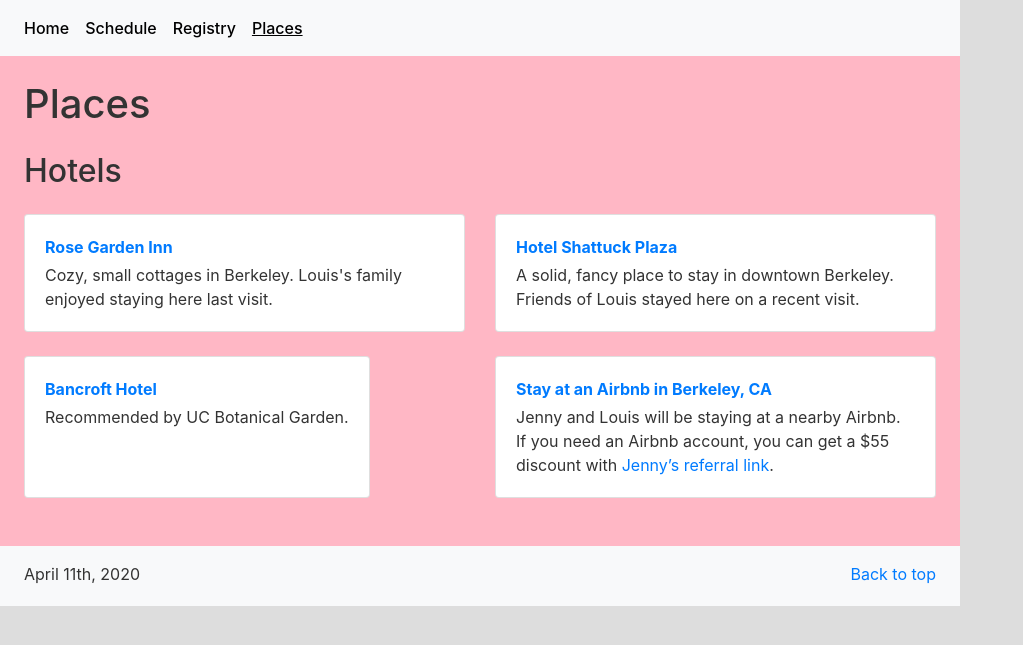
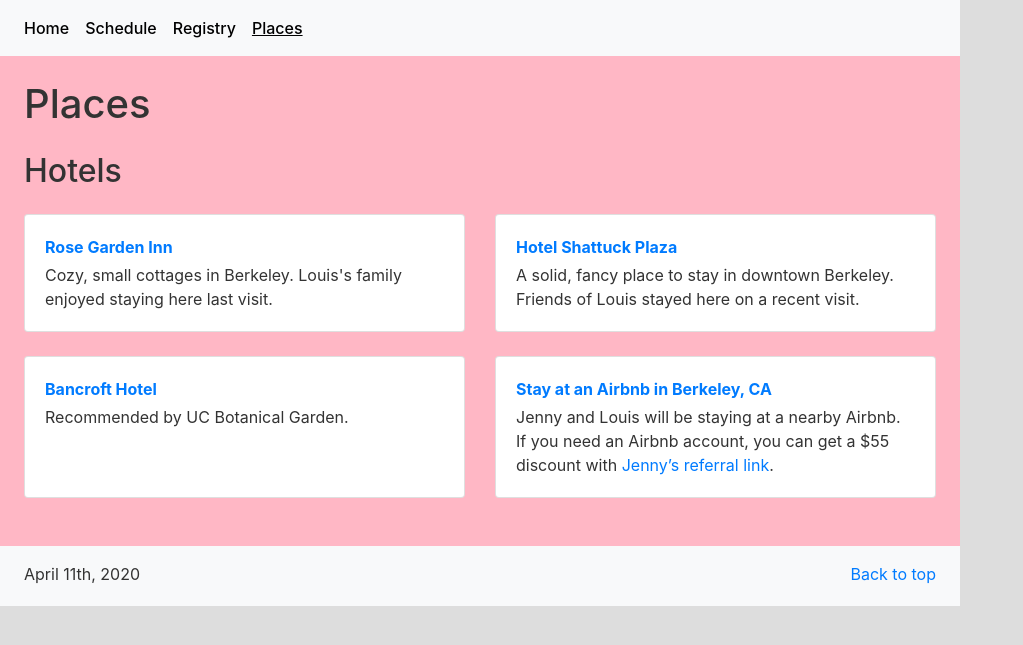
Before and after one commit to louisrawlins/jz-louis.com, a Jekyll site: the page built from places.html, in a window 1280 px wide. Shown: the top 645 px of the page, without its empty margins (0-1023 px from the left). Built offline with Jekyll 4.4.1, drawn with Linux system fonts in a browser that asks for light colours.

Commit message:
finishing card layout

```diff
--- a/places.html
+++ b/places.html
@@ -39,7 +39,7 @@
 
     <div class="row">
       <div class="col-sm-6 d-flex">
-        <div class="card h-80 border-muted mb-4">
+        <div class="card w-100 h-80 border-muted mb-4">
           <div class="card-body">
             <div class="font-weight-bold mb-1">
               <a href="https://www.rosegardeninn.com/en-us" class="stretched-link">Rose Garden Inn</a>
@@ -51,7 +51,7 @@
         </div>
       </div>
       <div class="col-sm-6 d-flex">
-        <div class="card h-80 border-muted mb-4">
+        <div class="card w-100 h-80 border-muted mb-4">
           <div class="card-body">
             <div class="font-weight-bold mb-1">
               <a href="https://www.hotelshattuckplaza.com" class="stretched-link">Hotel Shattuck Plaza</a>
@@ -66,7 +66,7 @@
 
     <div class="row">
       <div class="col-sm-6 d-flex">
-        <div class="card h-80 border-muted mb-4">
+        <div class="card w-100 h-80 border-muted mb-4">
           <div class="card-body">
             <div class="font-weight-bold mb-1">
               <a href="http://bancrofthotel.com/" class="stretched-link">Bancroft Hotel</a>
@@ -78,7 +78,7 @@
         </div>
       </div>
       <div class="col-sm-6 d-flex">
-        <div class="card h-80 border-muted mb-4">
+        <div class="card w-100 h-80 border-muted mb-4">
           <div class="card-body">
             <div class="font-weight-bold mb-1">
               <a href="https://www.airbnb.com/s/Berkeley--CA--United-States/homes?place_id=ChIJ00mFOjZ5hYARk-l1ppUV6pQ&screen_size=medium&refinement_paths%5B%5D=%2Fhomes&search_type=section_navigation" class="card-link">Stay at an Airbnb in Berkeley, CA</a>
```
